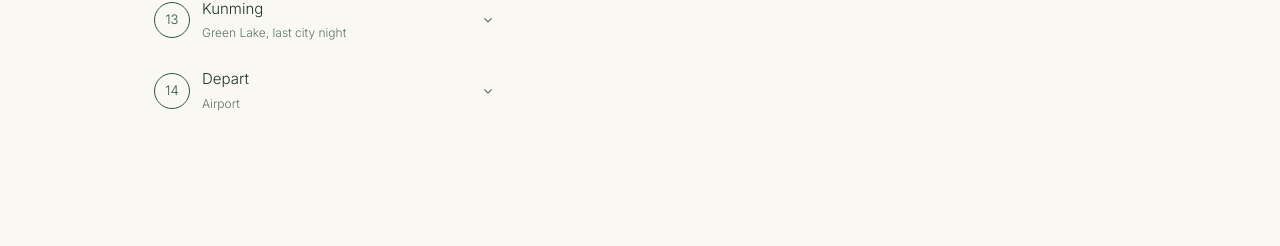
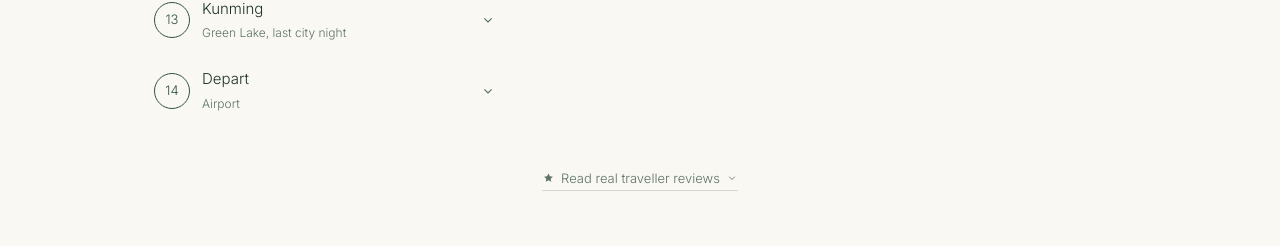
Before and after one commit to MarukoWorkShop/karst-route, a React (Vite) app: page / in a window 1280 px wide. Shown: the part 2672-2918 px from the top of the page. Built offline with nearby package versions, Linux system fonts and the light colour scheme.

Commit message:
itinerary: reviews trigger on a full-width centered grid row, out of the detail column

```diff
--- a/src/components/itinerary/Timeline.tsx
+++ b/src/components/itinerary/Timeline.tsx
@@ -144,8 +144,12 @@ export function Timeline({
             <div key={selectedDay}>
               <DayDetailContent day={selectedStop} showDetail={firstVisitDays.has(selectedStop.day)} />
             </div>
-            {/* 评价链接：紧跟详情卡片下方，在 key 重渲染外，整条线路只出现一次 */}
-            <ReviewsFold />
+          </div>
+          {/* 评价链接：grid 全宽新行、屏幕居中，与右栏 sticky 详情错开不重叠 */}
+          <div className="md:col-span-2 md:flex md:justify-center md:pt-2 md:pb-3">
+            <div className="w-full max-w-[640px]">
+              <ReviewsFold />
+            </div>
           </div>
         </div>
       </div>
```
